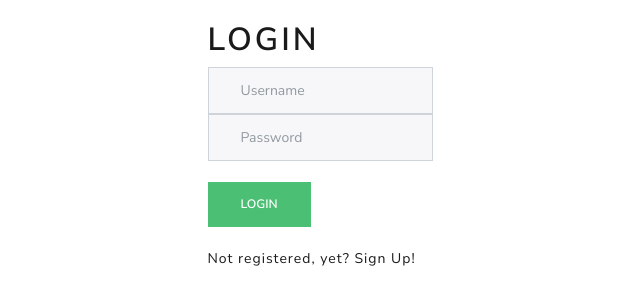
After one commit to sergiy-chumachenko/django-calendarapp, a Django app: page /login in a window 1280 px wide. The commit adds this page. Shown: the top 305 px of the page, without its empty margins (320-960 px from the left). Run offline with Django 3.2, Linux system fonts and the light colour scheme; some libraries are stand-ins or nearby versions.

Commit message:
[UPDATE] Create A Calendar Application #7 (Authentication)

```diff
--- a/calendarproject/settings.py
+++ b/calendarproject/settings.py
@@ -27,6 +27,7 @@ DEBUG = True
 
 ALLOWED_HOSTS = []
 
+LOGIN_REDIRECT_URL = '/calendar'
 
 # Application definition
 
--- a/calendarproject/urls.py
+++ b/calendarproject/urls.py
@@ -14,12 +14,16 @@ Including another URLconf
     2. Add a URL to urlpatterns:  path('blog/', include('blog.urls'))
 """
 from django.contrib import admin
+from django.contrib.auth import views as auth_views
 from django.urls import path
 
 from myapp import views
 
 urlpatterns = [
     path('', views.index, name='index'),
+    path('calendar', views.calendar, name='calendar'),
+    path('login', auth_views.login, name='login'),
+    path('logout', auth_views.logout, name='logout'),
     path('entry/<int:pk>', views.details, name='details'),
     path('entry/add', views.add, name='add'),
     path('entry/delete/<int:pk>', views.delete, name='delete'),
--- a/myapp/static/myapp/css/style.css
+++ b/myapp/static/myapp/css/style.css
@@ -1,3 +1,10 @@
 .calendar_entry {
     background-color: #eee;
 }
+body, html {
+    width: 100%;
+    display: grid;
+}
+.page-center {
+    margin: auto;
+}
--- a/myapp/templates/myapp/details.html
+++ b/myapp/templates/myapp/details.html
@@ -2,7 +2,7 @@
 
 {% block content %}
 <div class="container jumbotron">
-    <button onclick="window.location='{% url 'index' %}'" class="btn btn-default">Go Back</button>
+    <button onclick="window.location='{% url 'index' %}'" class="btn btn-dark">Go Back</button>
     <hr/>
     <h1>{{ entry.name }}</h1>
     <hr/>
--- a/myapp/templates/myapp/form.html
+++ b/myapp/templates/myapp/form.html
@@ -17,6 +17,7 @@
                 <label>{{ field.label }}</label>
                 <input placeholder="{{ field.label }}" name="{{ field.name }}" class="form-control"/>
             {% endfor %}
+            <br/>
             <button type="submit" class="btn btn-success">Submit</button>
         </form>
     </div>
--- /dev/null
+++ b/myapp/templates/registration/login.html
@@ -0,0 +1,19 @@
+{% extends 'myapp/base.html' %}
+{% block content %}
+    <div class="page-center">
+    <br/>
+        <h1>Login</h1>
+        <form method="POST">
+            {% csrf_token %}
+            {% for field in form %}
+                {{ field.errors }}
+                <input type="{% if field.name == "Password" %}password{% else %}input{% endif %}" placeholder="{{ field.label }}" class="form-control"/>
+            {% endfor %}
+            <br/>
+            <button type="submit" class="btn btn-success">Login</button>
+            <br/>
+            <br/>
+            <a href="/register">Not registered, yet? Sign Up!</a>
+        </form>
+    </div>
+{% endblock %}
--- a/myapp/views.py
+++ b/myapp/views.py
@@ -7,8 +7,12 @@ from .forms import EntryForm
 
 
 def index(request):
+    return render(request, 'myapp/index.html')
+
+
+def calendar(request):
     entries = Entry.objects.all()
-    return render(request, 'myapp/index.html', {'entries': entries})
+    return render(request, 'myapp/calendar.html', {'entries': entries})
 
 
 def details(request, pk):
```
Also changed, not shown: myapp/templates/myapp/calendar.html (added, +20 -0 lines), myapp/templates/myapp/index.html (+4 -16 lines).
